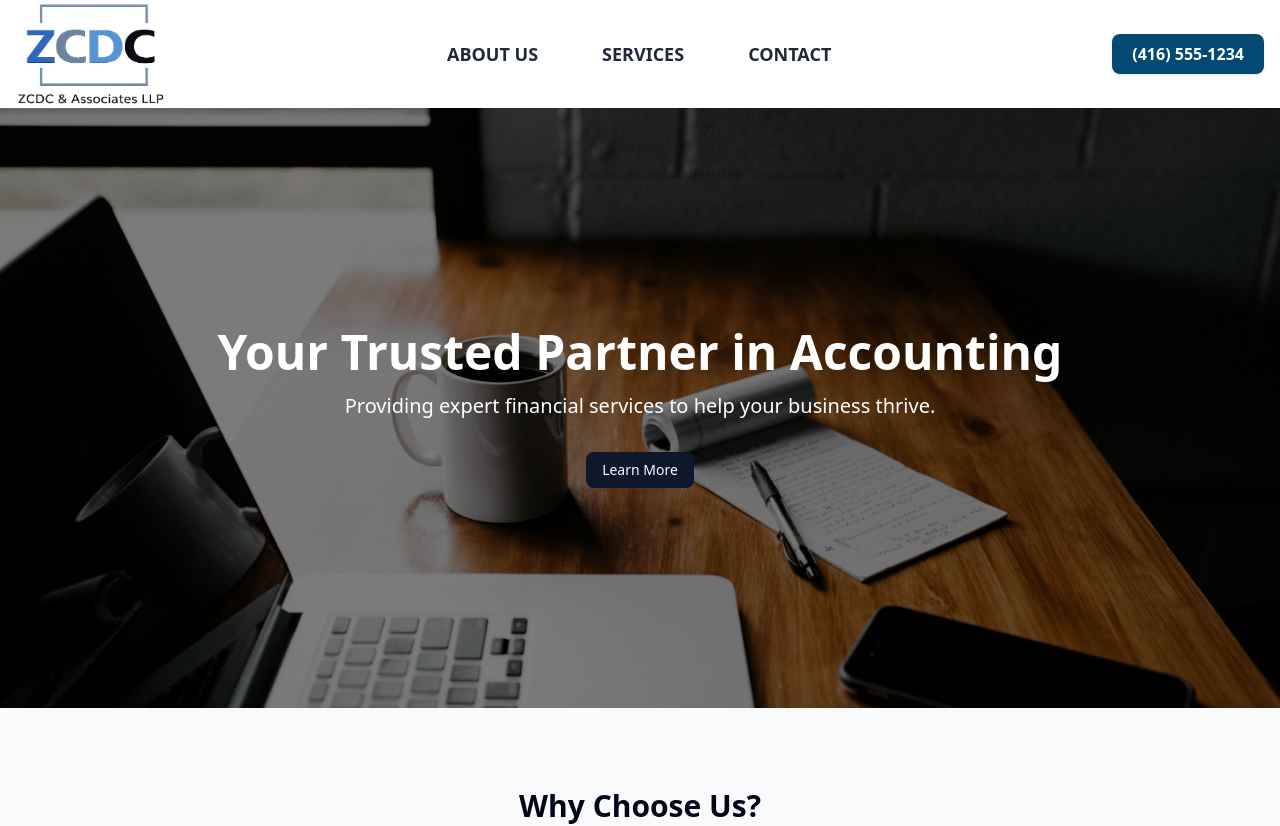
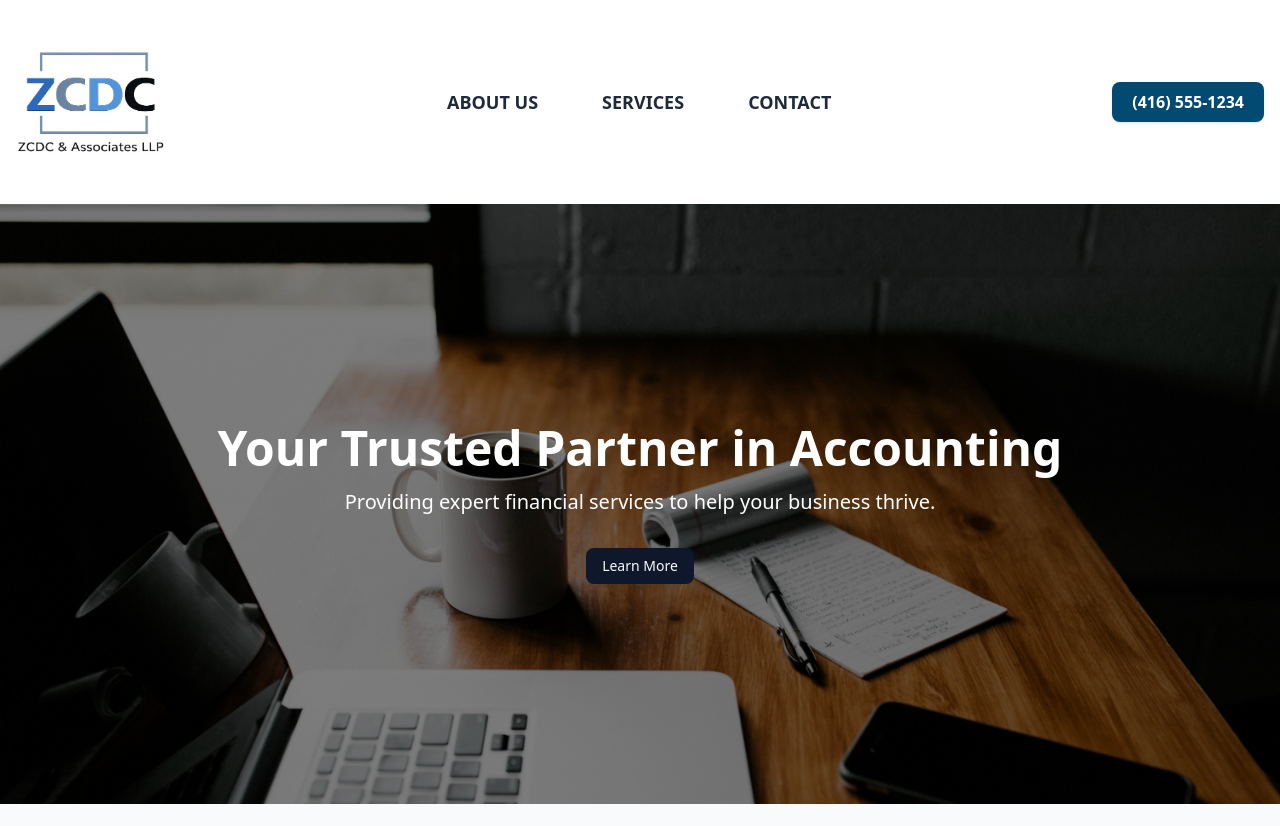
Before and after one commit to calvinzhu-zcdc/zcdc-website, a Next.js app: page / in a window 1280 px wide. Shown: the top 826 px of the page. Built offline with nearby package versions, Linux system fonts and the light colour scheme.

Commit message:
feat: add padding to header

```diff
--- a/src/components/Header.tsx
+++ b/src/components/Header.tsx
@@ -9,7 +9,7 @@ export default function Header() {
   const [isMenuOpen, setIsMenuOpen] = useState(false)
 
   return (
-    <header className='relative flex items-center justify-between p-4 bg-white shadow-md md:justify-between py-12 md:py-0'>
+    <header className='relative flex items-center justify-between p-4 bg-white shadow-md md:justify-between py-12'>
       {/* Hamburger Menu */}
       <div className='md:hidden'>
         <button onClick={() => setIsMenuOpen(!isMenuOpen)}>
```
